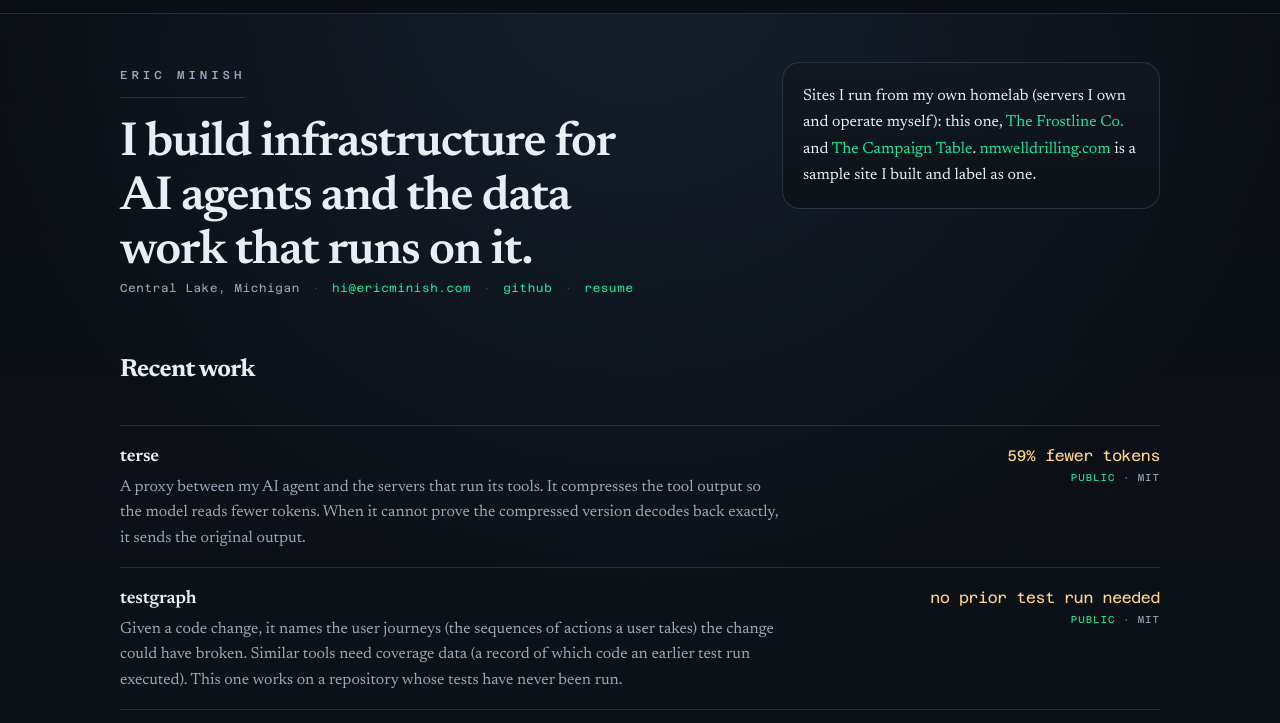
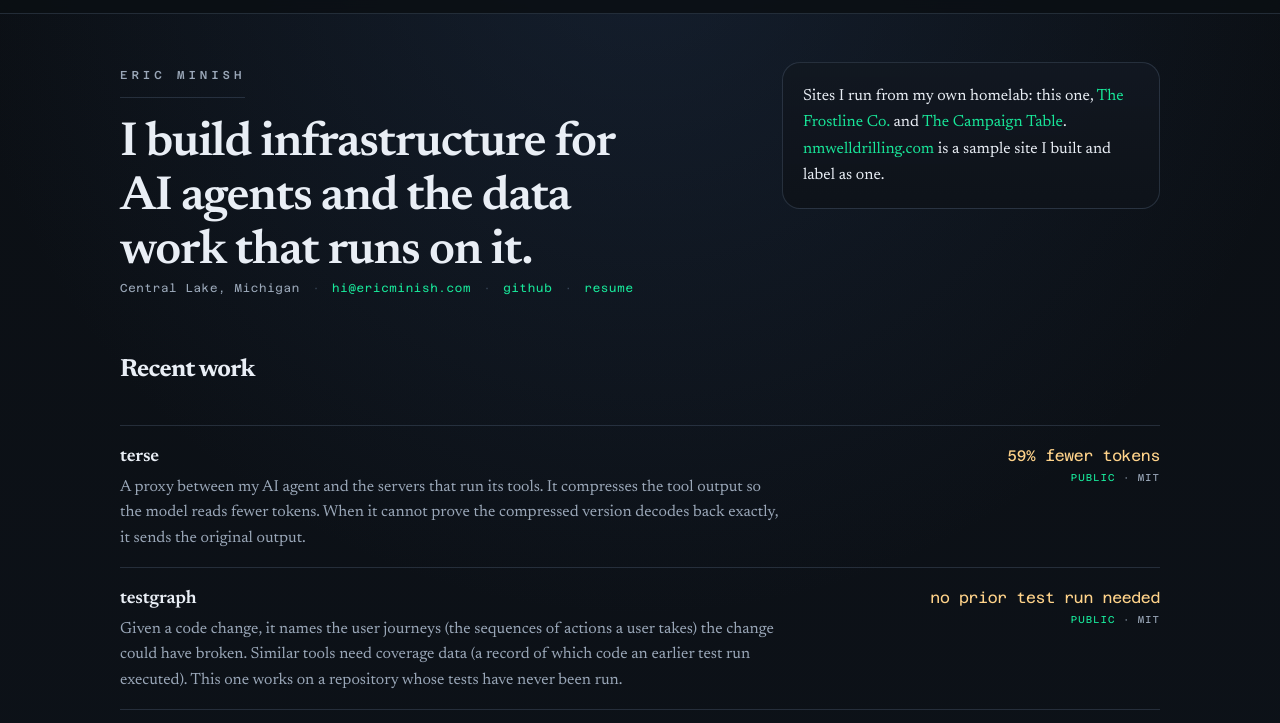
Before and after one commit to inth3shadows/ericminish-site, a plain HTML site: page index.html in a window 1280 px wide. Shown: the part 68-791 px from the top of the page. Drawn offline with Linux system fonts and the light colour scheme.

Commit message:
Drop two glosses that added claims beyond the original pages

```diff
--- a/index.html
+++ b/index.html
@@ -64,7 +64,7 @@
       </div>
 
       <aside class="note">
-        <p>Sites I run from my own homelab (servers I own and operate myself): this one, <a href="https://thefrostlineco.com">The Frostline Co.</a> and <a href="https://ttrpg.ericminish.com">The Campaign Table</a>. <a href="https://nmwelldrilling.com">nmwelldrilling.com</a> is a sample site I built and label as one.</p>
+        <p>Sites I run from my own homelab: this one, <a href="https://thefrostlineco.com">The Frostline Co.</a> and <a href="https://ttrpg.ericminish.com">The Campaign Table</a>. <a href="https://nmwelldrilling.com">nmwelldrilling.com</a> is a sample site I built and label as one.</p>
       </aside>
     </section>
 
```
Also changed, not shown: contact/index.html (+1 -1 lines).
